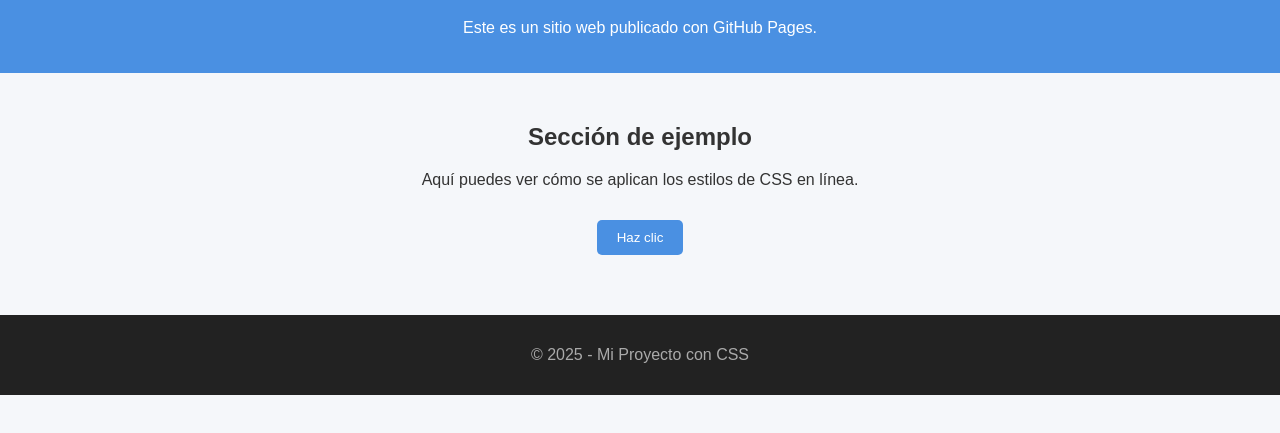
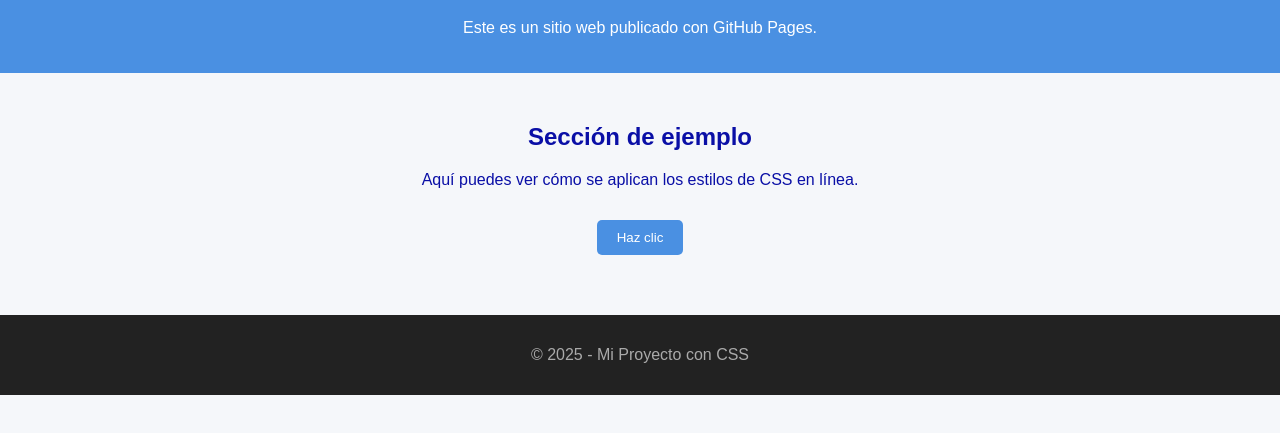
Before and after one commit to randyclark8118/PagEjemplo, a plain HTML site: page index.html in a window 1280 px wide. Shown: the part 81-514 px from the top of the page. Drawn offline with Linux system fonts and the light colour scheme.

Commit message:
Update style.css
cambio de color a azul mas oscuro

```diff
--- a/style.css
+++ b/style.css
@@ -4,7 +4,7 @@ body {
     margin: 0;
     padding: 0;
     background-color: #f5f7fa;
-    color: #333;
+    color: #0a0fa6;
     text-align: center;
 }
 
```
